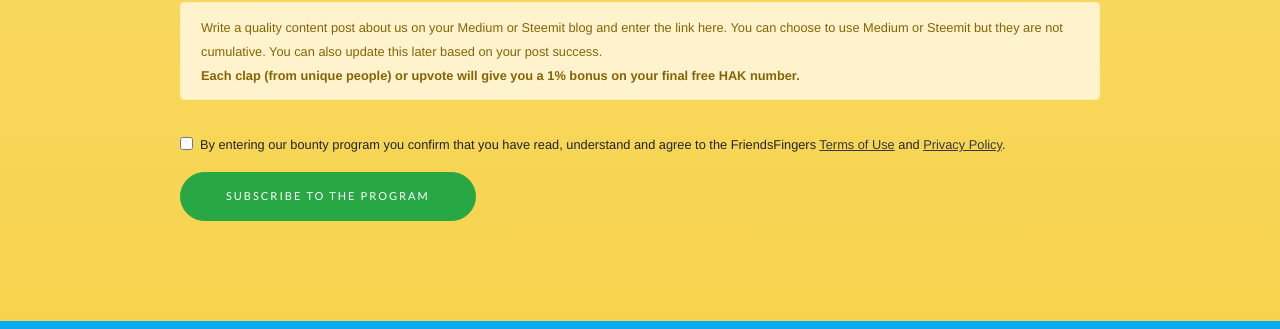
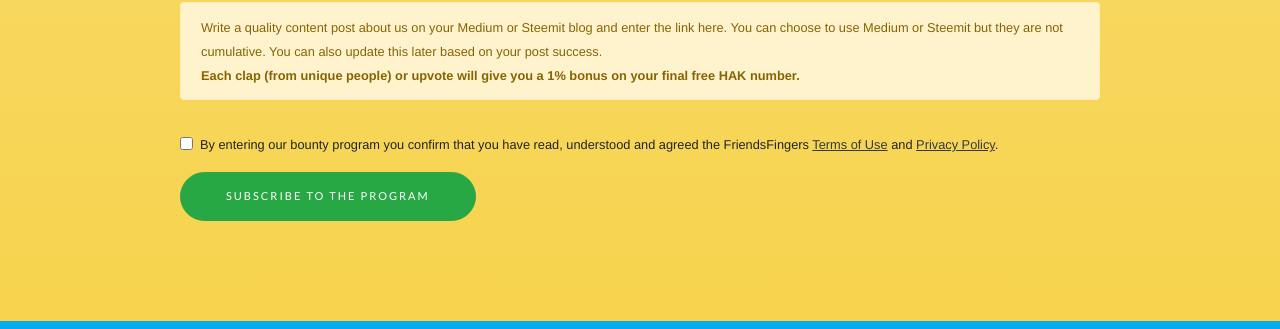
Before and after one commit to FriendsFingers/friendsfingers.github.io, a Jekyll site: the page built from bounty-program.html, in a window 1280 px wide and 900 px high, scrolled down 1533 px. Shown: the part 123-452 px from the top of the window. Built offline with Jekyll 4.4.1, drawn with Linux system fonts in a browser that asks for light colours; some web fonts are replaced; a script that is not in the unit is left out; comment, search, counter and statistics services are not loaded.

Commit message:
fix some texts

```diff
--- a/_includes/crowdsale-details.html
+++ b/_includes/crowdsale-details.html
@@ -160,12 +160,12 @@
                                        id="globalAgreement"
                                        name="globalAgreement">
                                 <label class="form-check-label" for="globalAgreement">
-                                    Confirm that you have read, understand and agree to the FriendsFingers <a href="{{ 'terms' | absolute_url }}" target="_blank"><u>Terms of Use</u> <i class="fa fa-external-link"></i></a> and that you have read, understand and agree to the Crowdsale's Terms and Conditions expressed in its Whitepaper and Official link above.
+                                    Confirm that you have read, understood and agreed the FriendsFingers <a href="{{ 'terms' | absolute_url }}" target="_blank"><u>Terms of Use</u> <i class="fa fa-external-link"></i></a> and you have also read, understood and agreed the Crowdsale's Terms and Conditions expressed in its Whitepaper and Official link above.
                                 </label>
                             </div>
                         </div>
                         <div class="alert alert-warning" role="alert">
-                            <small>Do not send ETH from exchange like Coinbase, Bitfinex, GDAX or similar. They don't give you any access to your wallet so sending ETH from one of these means lost your reward tokens and we can't do anything to help you recover them.</small>
+                            <small>Do not send ETH from exchange like Coinbase, Bitfinex, GDAX or similar. They don’t give you any access to your wallet so sending ETH from one of these means for you losing your rewards tokens and we won’t be able to help you to recover them.</small>
                         </div>
                     </div>
                 </div>
--- a/bounty-program.html
+++ b/bounty-program.html
@@ -149,7 +149,7 @@ permalink: bounty-program
                                            id="privacyAgreement"
                                            name="privacyAgreement">
                                     <label class="form-check-label" for="privacyAgreement">
-                                        <small>By entering our bounty program you confirm that you have read, understand and agree to the FriendsFingers <a class="text-dark" href="{{ 'terms' | absolute_url }}" target="_blank"><u>Terms of Use</u></a> and <a class="text-dark" href="{{ 'privacy' | absolute_url }}" target="_blank"><u>Privacy Policy</u></a>.</small>
+                                        <small>By entering our bounty program you confirm that you have read, understood and agreed the FriendsFingers <a class="text-dark" href="{{ 'terms' | absolute_url }}" target="_blank"><u>Terms of Use</u></a> and <a class="text-dark" href="{{ 'privacy' | absolute_url }}" target="_blank"><u>Privacy Policy</u></a>.</small>
                                     </label>
                                 </div>
 
```
